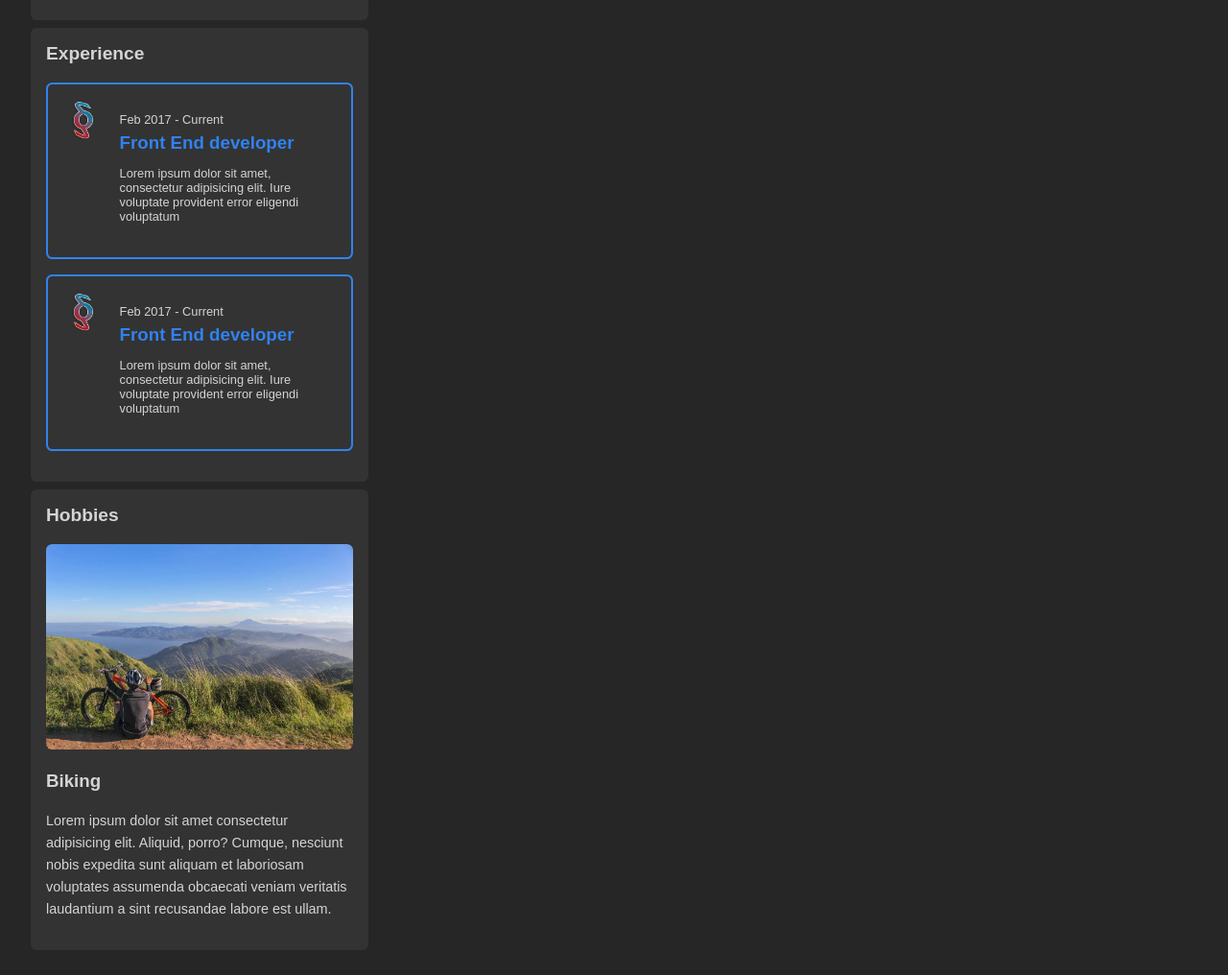
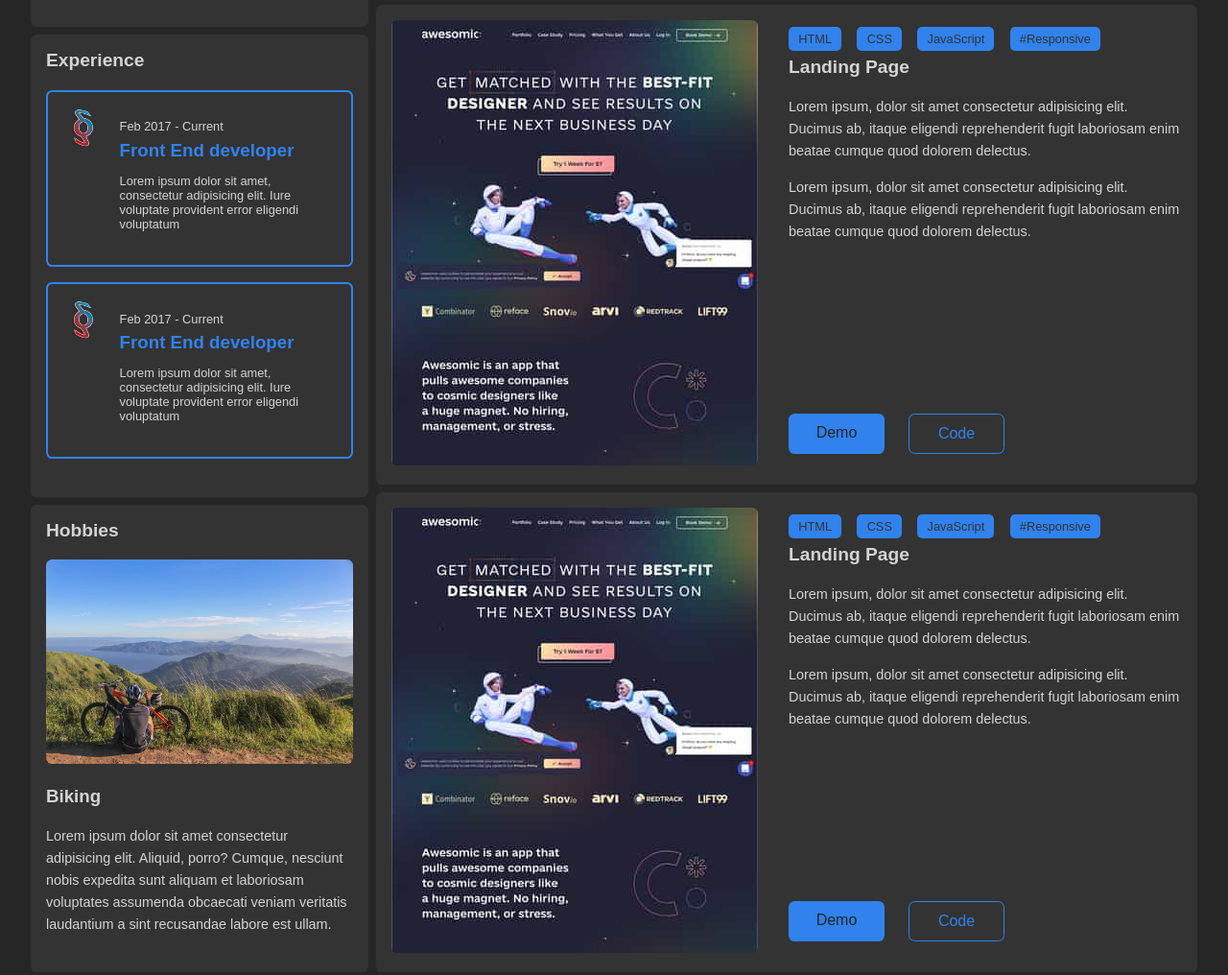
Before and after one commit to FranlexRam/New-PORTFOLIO-2022, a plain HTML site: page index.html in a window 1280 px wide. Shown: the part 848-1864 px from the top of the page at 96% size. Drawn offline with Linux system fonts and the light colour scheme.

Commit message:
Finishin projects

```diff
--- a/index.html
+++ b/index.html
@@ -141,7 +141,55 @@
                         quod dolorem delectus.</p>
                     <div class="buttons">
                         <a href="#" class="button button--primary">Demo</a>
-                        <a href="#" class="button button--primary">Code</a>
+                        <a href="#" class="button button--ghost">Code</a>
+                    </div>
+                </div>
+            </article>
+            <article class="card card--project">
+                <div class="card__image--container">
+                    <img src="./assets/images/project.jpg" alt="Landing page" class="card__image">
+                </div>
+                <div class="project">
+                    <div class="project__tags">
+                        <span class="project__tag">HTML</span>
+                        <span class="project__tag">CSS</span>
+                        <span class="project__tag">JavaScript</span>
+                        <span class="project__tag">#Responsive</span>
+                    </div>
+                    <h2 class="card__title">Landing Page</h2>
+                    <p class="card__text">Lorem ipsum, dolor sit amet consectetur adipisicing elit.
+                        Ducimus ab, itaque eligendi reprehenderit fugit laboriosam enim beatae cumque
+                        quod dolorem delectus.</p>
+                    <p class="card__text">Lorem ipsum, dolor sit amet consectetur adipisicing elit.
+                        Ducimus ab, itaque eligendi reprehenderit fugit laboriosam enim beatae cumque
+                        quod dolorem delectus.</p>
+                    <div class="buttons">
+                        <a href="#" class="button button--primary">Demo</a>
+                        <a href="#" class="button button--ghost">Code</a>
+                    </div>
+                </div>
+            </article>
+            <article class="card card--project">
+                <div class="card__image--container">
+                    <img src="./assets/images/project.jpg" alt="Landing page" class="card__image">
+                </div>
+                <div class="project">
+                    <div class="project__tags">
+                        <span class="project__tag">HTML</span>
+                        <span class="project__tag">CSS</span>
+                        <span class="project__tag">JavaScript</span>
+                        <span class="project__tag">#Responsive</span>
+                    </div>
+                    <h2 class="card__title">Landing Page</h2>
+                    <p class="card__text">Lorem ipsum, dolor sit amet consectetur adipisicing elit.
+                        Ducimus ab, itaque eligendi reprehenderit fugit laboriosam enim beatae cumque
+                        quod dolorem delectus.</p>
+                    <p class="card__text">Lorem ipsum, dolor sit amet consectetur adipisicing elit.
+                        Ducimus ab, itaque eligendi reprehenderit fugit laboriosam enim beatae cumque
+                        quod dolorem delectus.</p>
+                    <div class="buttons">
+                        <a href="#" class="button button--primary">Demo</a>
+                        <a href="#" class="button button--ghost">Code</a>
                     </div>
                 </div>
             </article>
--- a/styles.css
+++ b/styles.css
@@ -136,7 +136,7 @@ body.dark {
     border-radius: var(--border-radius);
 }
 
-.card__image-container {
+.card__image--container {
     min-width: 320px;
     border-radius: var(--border-radius);
 }
@@ -284,6 +284,69 @@ body.dark {
     margin-bottom: 1.5em;
 }
 
+.project {
+    position: relative;
+}
+
+@media screen and (min-width: 760px) {
+    .project {
+        margin-left: 2em;
+    }
+}
+
+.project__tags {
+    display: flex;
+    justify-content: space-between;
+    margin: 0.5em 0;
+    font-size: 0.6rem;
+}
+
+@media screen and (min-width: 760px) {
+    .project__tags {
+        width: 325px;
+        font-size: 0.8rem;
+    }
+}
+
+.project__tag {
+    padding: 0.4em 0.8em;
+    border-radius: var(--border-radius);
+    background-color: var(--primary-color);
+    color: var(--bg-card-color);
+}
+
+.buttons {
+    display: flex;
+    justify-content: space-between;
+    width: 225px;
+}
+
+@media screen and (min-width: 760px) {
+    .buttons {
+        position: absolute;
+        bottom: 1em;
+    }
+}
+
+.button {
+    width: 100px;
+    line-height: 2.5;
+    text-align: center;
+    border-radius: var(--border-radius);
+    transition: var(--transition);
+}
+
+.button--primary {
+    background-color: var(--primary-color);
+    color: var(--bg-color);
+}
+
+.button--ghost {
+    background-color: transparent;
+    border: 1px solid var(--primary-color);
+    color: var(--primary-color);
+}
+
 .icon {
     margin-right: 0.6em;
 }
```
